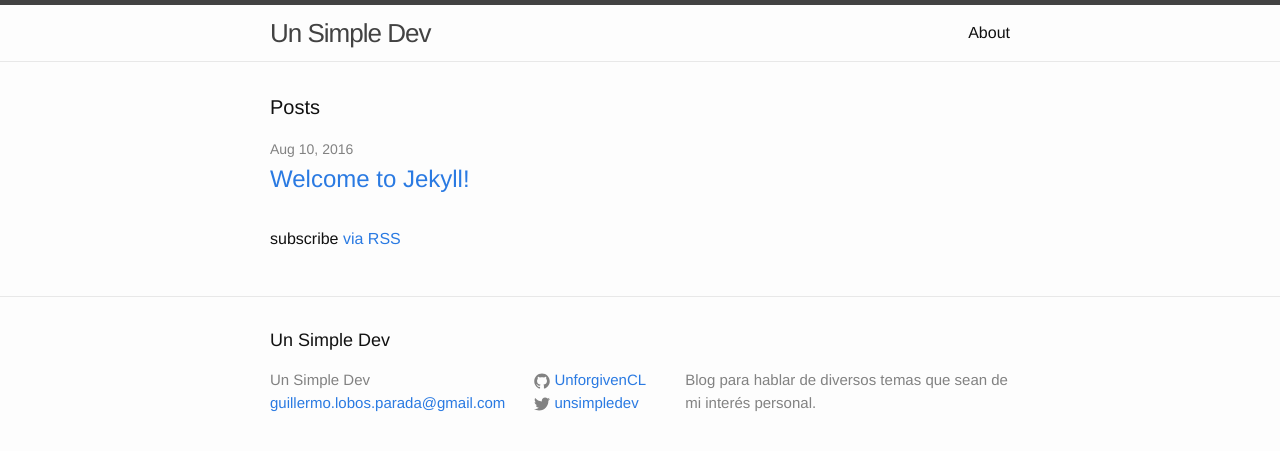
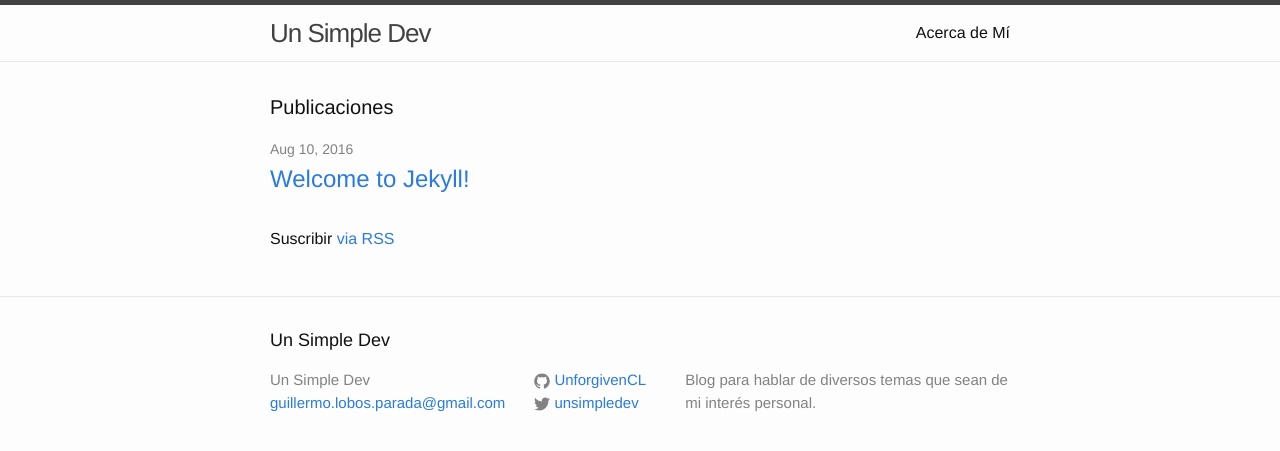
Before and after one commit to UnforgivenCL/UnforgivenCL.github.io, a Jekyll site: the page built from index.html, in a window 1280 px wide. Shown: the top 451 px of the page. Built offline with Jekyll 4.4.1, drawn with Linux system fonts in a browser that asks for light colours.

Commit message:
Updated texts for translation

```diff
--- a/about.md
+++ b/about.md
@@ -1,6 +1,6 @@
 ---
 layout: page
-title: About
+title: Acerca de Mí
 permalink: /about/
 ---
 
--- a/index.html
+++ b/index.html
@@ -4,7 +4,7 @@
 
 <div class="home">
 
-  <h1 class="page-heading">Posts</h1>
+  <h1 class="page-heading">Publicaciones</h1>
 
   <ul class="post-list">
     {% for post in site.posts %}
@@ -18,6 +18,6 @@
     {% endfor %}
   </ul>
 
-  <p class="rss-subscribe">subscribe <a href="{{ "/feed.xml" | prepend: site.baseurl }}">via RSS</a></p>
+  <p class="rss-subscribe">Suscribir <a href="{{ "/feed.xml" | prepend: site.baseurl }}">via RSS</a></p>
 
 </div>
```
